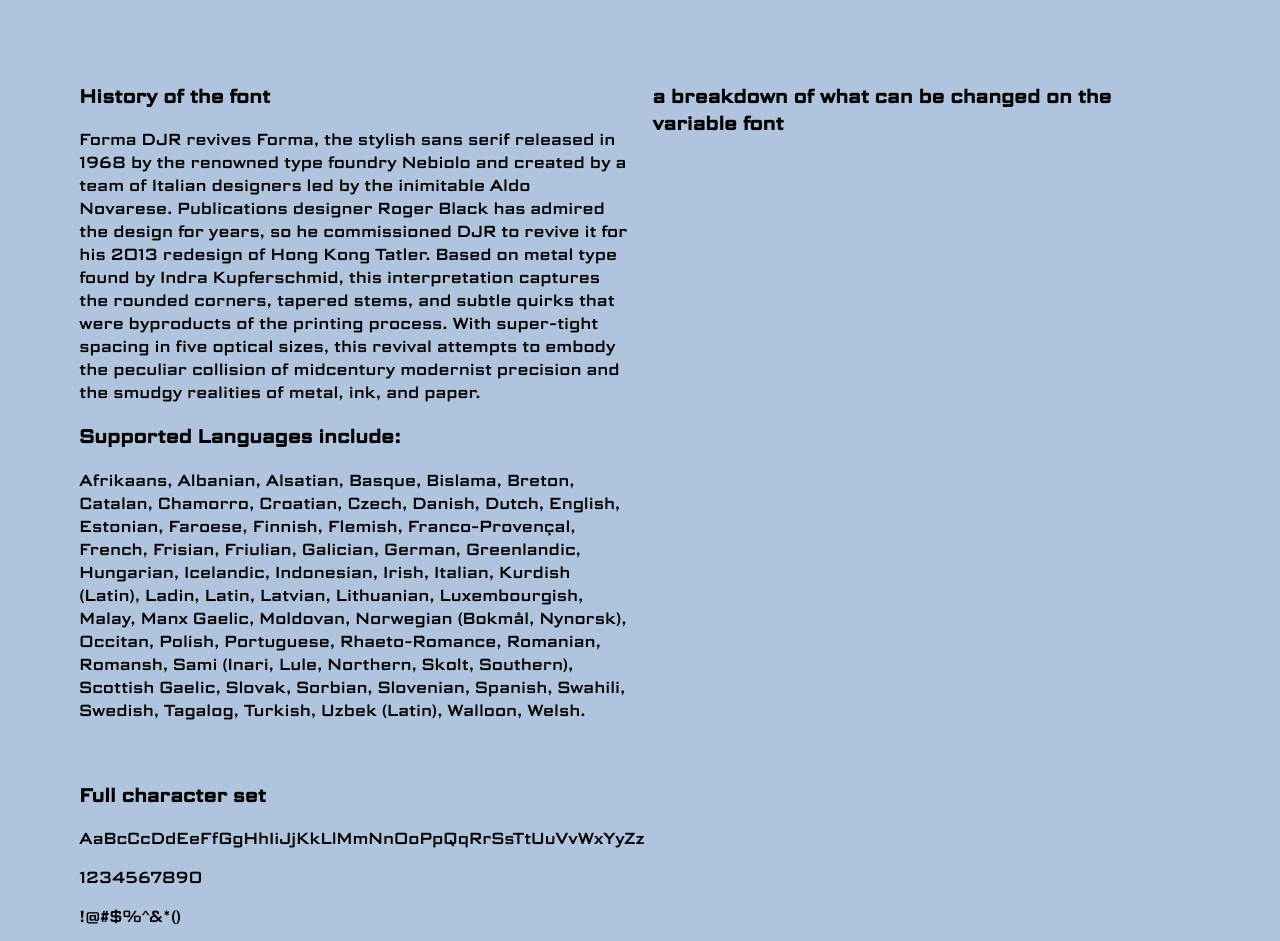
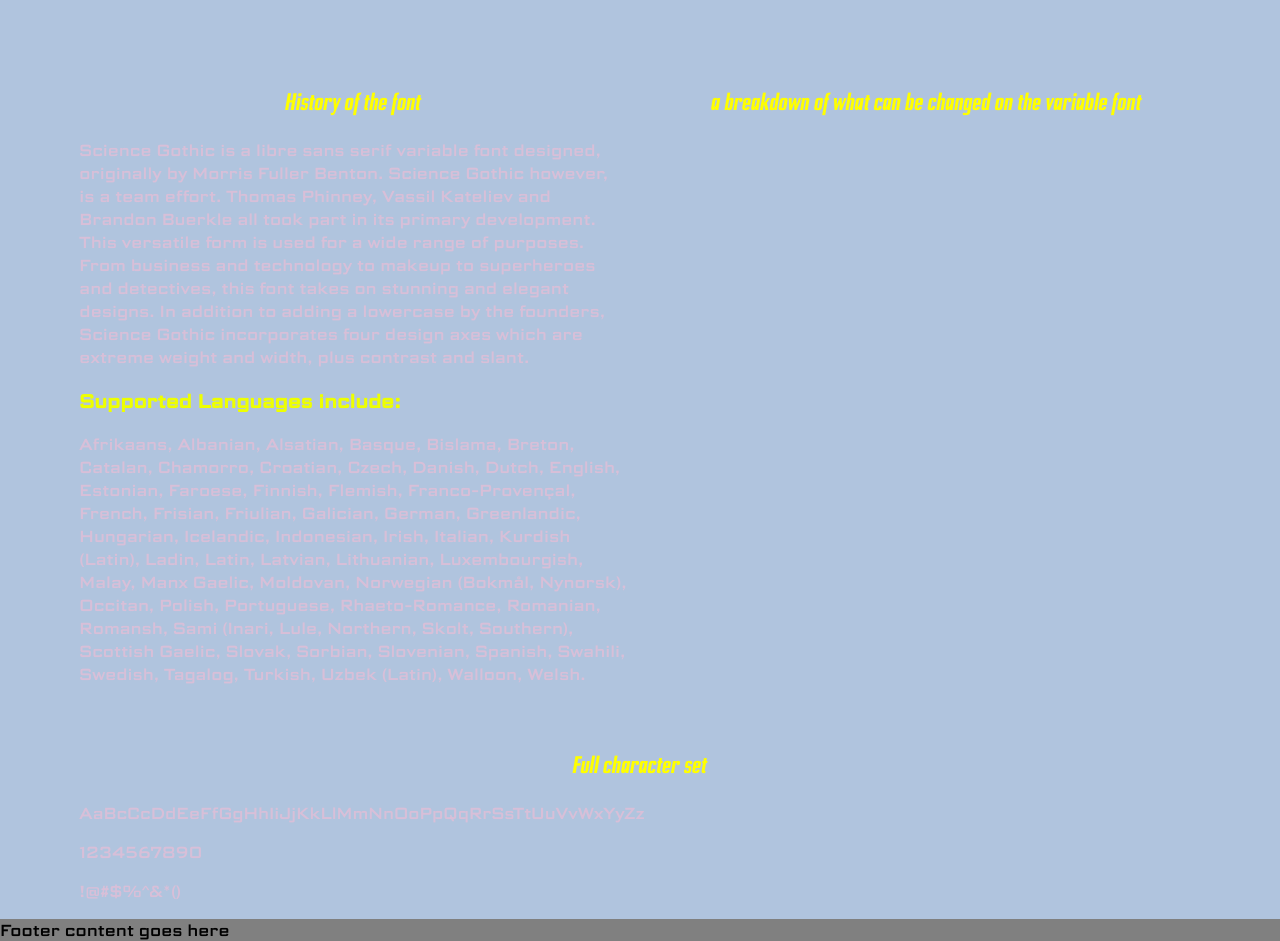
Before and after one commit to Corrupta-Boi/sciencegothic, a plain HTML site: page index.html in a window 1280 px wide. Shown: the part 412-1353 px from the top of the page. Drawn offline with Linux system fonts and the light colour scheme.

Commit message:
Main and Naviagtion Changes

```diff
--- a/index.html
+++ b/index.html
@@ -10,13 +10,13 @@
 </head>
 <body>
     <header>
-        <h1 class="logo">Font name</h1>
+        <h1 class="logo">Science Gothic</h1>
           <input type="checkbox" id="nav-checkbox" class="nav-checkbox">
           <nav class="page-nav">
                   <ul>
-                      <li><a href="#">History</a></li>
-                      <li><a href="#">Variations</a></li>
-                      <li><a href="#">Full character set</a></li>
+                      <li><a href="#history">History</a></li>
+                      <li><a href="#variations">Variations</a></li>
+                      <li><a href="#alphabet">Full character set</a></li>
 
                   </ul>
               </nav>
@@ -31,20 +31,20 @@
           </section>
           <!-- Type history -->
 <section class="page-wrapper">
-          <section class="history">
-            <h1>History of the font</h1>
+          <section id="history">
+            <h2>History of the font</h2>
                 <p>
-                    Forma DJR revives Forma, the stylish sans serif released in 1968 by the renowned type foundry Nebiolo and created by a team of Italian designers led by the inimitable Aldo Novarese. Publications designer Roger Black has admired the design for years, so he commissioned DJR to revive it for his 2O13 redesign of Hong Kong Tatler. Based on metal type found by Indra Kupferschmid, this interpretation captures the rounded corners, tapered stems, and subtle quirks that were byproducts of the printing process. With super-tight spacing in five optical sizes, this revival attempts to embody the peculiar collision of midcentury modernist precision and the smudgy realities of metal, ink, and paper.                </p>
+                  Science Gothic is a libre sans serif variable font designed, originally by Morris Fuller Benton. Science Gothic however, is a team effort. Thomas Phinney, Vassil Kateliev and Brandon Buerkle all took part in its primary development. This versatile form is used for a wide range of purposes. From business and technology to makeup to superheroes and detectives, this font takes on stunning and elegant designs. In addition to adding a lowercase by the founders, Science Gothic incorporates four design axes which are extreme weight and width, plus contrast and slant.               </p>
                 <h1>Supported Languages include:</h1>
                 <p>Afrikaans, Albanian, Alsatian, Basque, Bislama, Breton, Catalan, Chamorro, Croatian, Czech, Danish, Dutch, English, Estonian, Faroese, Finnish, Flemish, Franco-Provençal, French, Frisian, Friulian, Galician, German, Greenlandic, Hungarian, Icelandic, Indonesian, Irish, Italian, Kurdish (Latin), Ladin, Latin, Latvian, Lithuanian, Luxembourgish, Malay, Manx Gaelic, Moldovan, Norwegian (Bokmål, Nynorsk), Occitan, Polish, Portuguese, Rhaeto-Romance, Romanian, Romansh, Sami (Inari, Lule, Northern, Skolt, Southern), Scottish Gaelic, Slovak, Sorbian, Slovenian, Spanish, Swahili, Swedish, Tagalog, Turkish, Uzbek (Latin), Walloon, Welsh.</p>
           </section>
 
-          <section class="variations">
-            <h1>a breakdown of what can be changed on the variable font</h1>
+          <section id="variations">
+            <h2>a breakdown of what can be changed on the variable font</h2>
           </section>
 
-          <section class="alphabet">
-            <h1>Full character set</h1>
+          <section id="alphabet">
+            <h2>Full character set</h2>
             <p>AaBcCcDdEeFfGgHhIiJjKkLlMmNnOoPpQqRrSsTtUuVvWxYyZz</p>
             <p>1234567890</p>
             <p>!@#$%^&*()</p>
--- a/main.css
+++ b/main.css
@@ -27,15 +27,15 @@
     "a a";
 }
 
-.history {
+#history {
 grid-area: h;
 }
 
-.variations{
+#variations{
 grid-area: v;
 }
 
-.alphabet {
+#alphabet {
 grid-area: a;
 }
 }
@@ -50,8 +50,18 @@
     text-align: center;
     font-size: 5em;
     animation: weightChange 7s infinite;
+    color: tomato;
 }
 
+h2{
+    font-weight:20;
+    text-align: center;
+    font-variation-settings: "YOPQ" 100, "wght" 400, "slnt" -10, "wdth" 50;
+    color: yellow;
+}
+p{
+    color: thistle;
+}
 @keyframes weightChange {
     0%, 100%{
         font-variation-settings: "YOPQ" 16, "wght" 100, "slnt" -10, "wdth" 50;
--- a/navigation.css
+++ b/navigation.css
@@ -6,9 +6,10 @@
     margin: 0;
   }
 
+
   header {
     /* where to set the color of the nav bar */
-      background: lightgray;
+      background: rgb(5, 0, 33);
       text-align: center;
       top:0px;
       position: fixed;
@@ -26,11 +27,15 @@
       padding-top:10px;
       top: 100%;
       left: 0;
-      background: gray;
+      background: rgb(4, 0, 33);
       width: 100%;
       transform: scale(1,0);
       transform-origin: top;
       transition: transform 400ms ease-in-out;
+  }
+
+  h1{
+    color: rgb(238, 255, 0);
   }
 
   nav ul {
@@ -45,7 +50,7 @@
   }
 
   nav a {
-      color: black;
+      color: rgb(18, 180, 0);
       text-decoration: none;
       font-size: 1.2rem;
       text-transform: uppercase;
@@ -54,7 +59,7 @@
   }
   /* where to change the font color of the nav bar pop-up */
   nav a:hover {
-      color: orange;
+      color: rgb(238, 255, 0);
   }
 
   .nav-checkbox:checked ~ nav {
@@ -81,7 +86,7 @@
 
           display: block;
           /* color of the hamburger menu */
-          background: black;
+          background: rgb(18, 180, 0);
           /* how far the hamburger menu is from the top */
           margin-top:7px;
           height: 3px;
```
